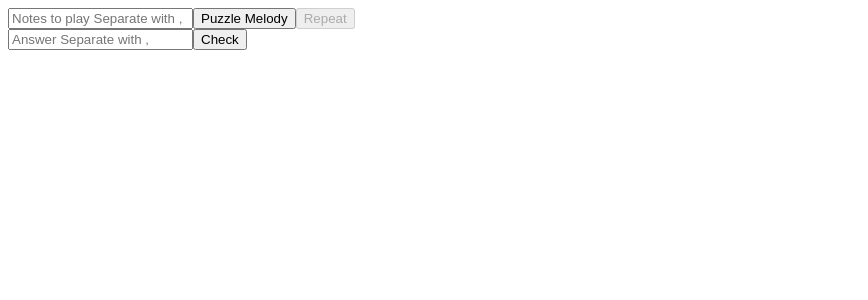
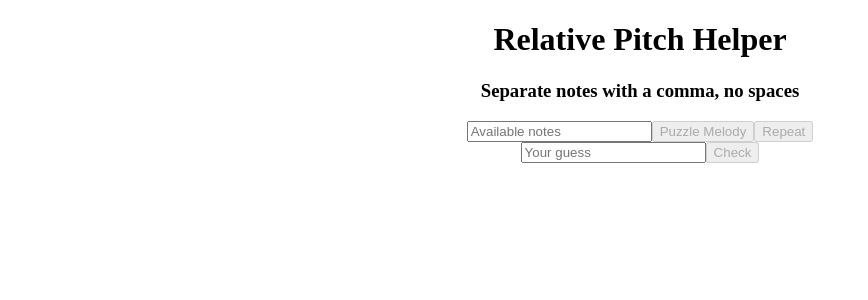
Before and after one commit to Peters8090/notes-memorizer, a React (Create React App) app: page / in a window 1280 px wide. Shown: the top 300 px of the page, without its empty margins (0-868 px from the left). Built offline with nearby package versions, Linux system fonts and the light colour scheme; no server answers.

Commit message:
Add title, guide, and refine disabled buttons

```diff
--- /dev/null
+++ b/src/App.css
@@ -0,0 +1,3 @@
+.App {
+  text-align: center;
+}
--- a/src/App.tsx
+++ b/src/App.tsx
@@ -1,6 +1,7 @@
 import path from "path";
 import React, { Component, useEffect, useState } from "react";
 import * as Tone from "tone";
+import "./App.css";
 
 import { notes } from "./notes";
 
@@ -48,7 +49,7 @@ export const App = () => {
       return !isFlat && octave === 4 && allowedNotes.split(",").includes(note);
     });
     shuffle(randomSounds);
-    randomSounds.length = allowedNotes.split(",").length;
+    randomSounds.length = Math.min(allowedNotes.split(",").length, 3);
 
     return randomSounds;
   };
@@ -73,14 +74,18 @@ export const App = () => {
   };
 
   return (
-    <div>
+    <div className="App">
+      <h1>Relative Pitch Helper</h1>
+      <h3>Separate notes with a comma, no spaces</h3>
       <input
         value={allowedNotes}
         onChange={(e) => setAllowedNotes(e.target.value.toUpperCase())}
-        placeholder="Notes to play Separate with ,"
+        placeholder="Available notes"
       />
-      <button onClick={() => playPuzzleMelody()}>Puzzle Melody</button>
-      <button onClick={playRepeat} disabled={!lastNotes}>
+      <button disabled={!allowedNotes} onClick={() => playPuzzleMelody()}>
+        Puzzle Melody
+      </button>
+      <button disabled={!lastNotes} onClick={playRepeat}>
         Repeat
       </button>
 
@@ -93,18 +98,22 @@ export const App = () => {
             .join("");
 
           if (lastNotesTolerant === answer) {
-            alert("Good");
+            alert("Good: " + lastNotesTolerant);
           } else {
             alert("Bad: " + lastNotesTolerant);
           }
+
+          setAnswer("");
         }}
       >
         <input
           value={answer}
           onChange={(e) => setAnswer(e.target.value.toUpperCase())}
-          placeholder="Answer Separate with ,"
+          placeholder="Your guess"
         />
-        <button type="submit">Check</button>
+        <button type="submit" disabled={!lastNotes}>
+          Check
+        </button>
       </form>
     </div>
   );
```
